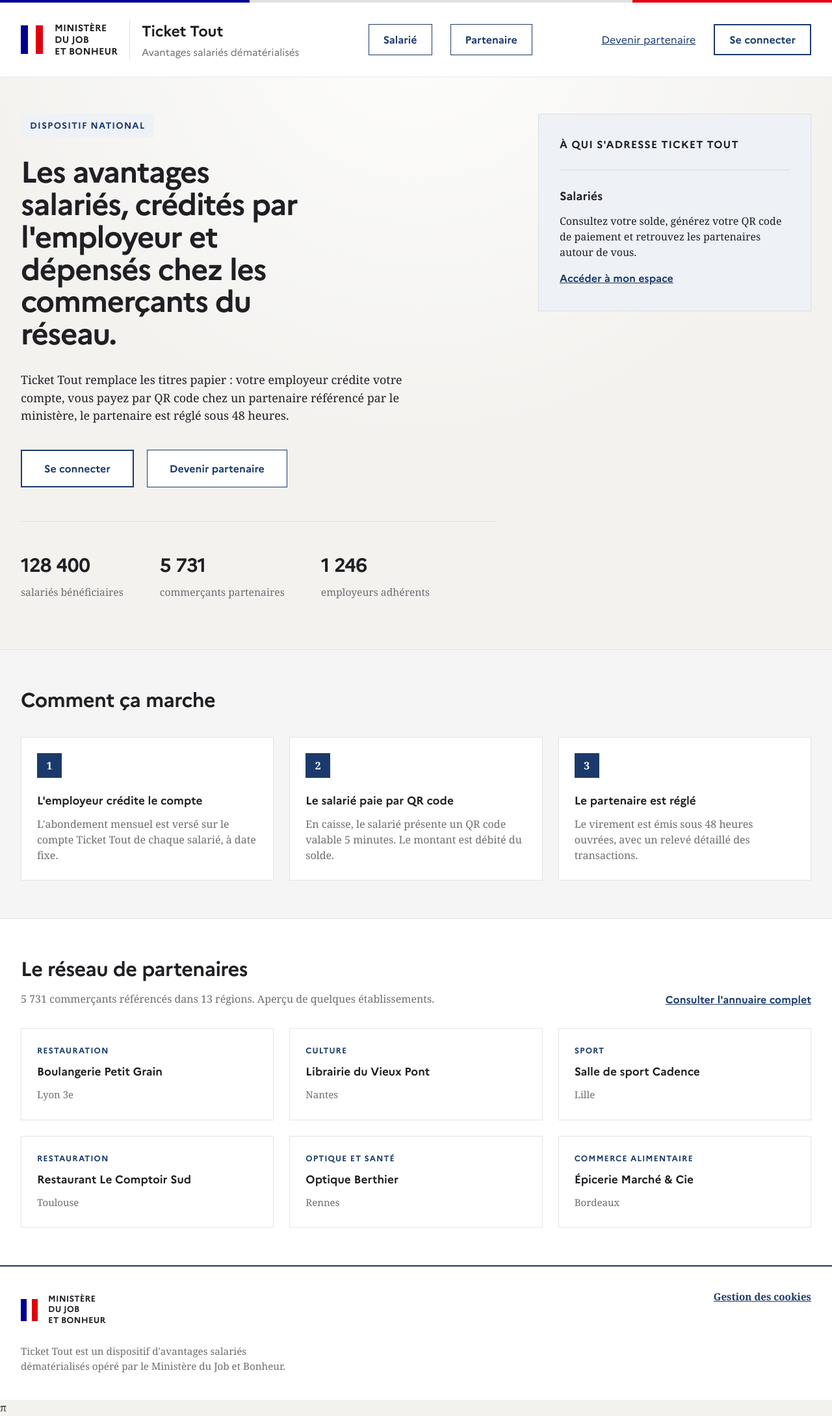
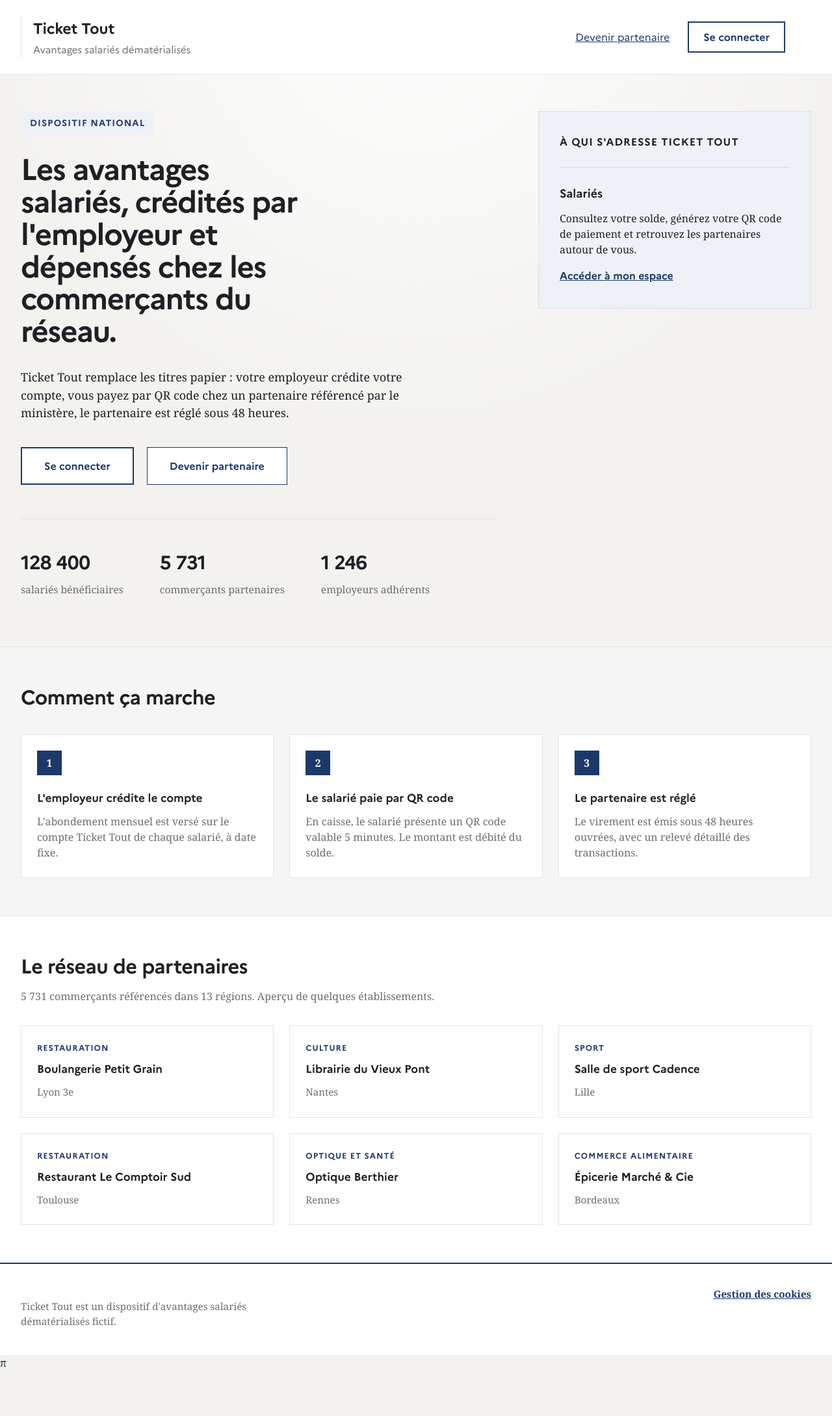
Before and after one commit to noambouillet/carte-pro, a React (Vite) app in the folder frontend/: page / in a window 1280 px wide. Shown: the whole page at 65% size. After the commit the page ends 2109 px from the top, so only its background shows below. Built offline with nearby package versions, Linux system fonts and the light colour scheme; a web font is replaced by a local one.

Commit message:
feat: login and logout now completely working with header changes depending on the state

```diff
--- a/frontend/src/App.tsx
+++ b/frontend/src/App.tsx
@@ -1,14 +1,14 @@
 import { useEffect, useState } from 'react'
 import './App.css'
 import './shared.css'
-import Admin from './pages/Admin.tsx'
-import CreateAccount from './pages/Register.tsx'
-import Footer from './components/Footer.tsx'
-import Header from './components/Header.tsx'
-import Home from './pages/LandingPage.tsx'
-import LoginView from './pages/Login.tsx'
-import Partner from './pages/Partner.tsx'
-import Employee from './pages/Employee.tsx'
+import Admin from './pages/Admin'
+import CreateAccount from './pages/Register'
+import Footer from './components/Footer'
+import Header from './components/Header'
+import Home from './pages/LandingPage'
+import Login from './pages/Login'
+import Partner from './pages/Partner'
+import Employee from './pages/Employee'
 
 type Screen = 'home' | 'login' | 'create' | 'employee' | 'partner' | 'admin'
 
@@ -16,6 +16,7 @@ const wideScreens: Screen[] = ['home', 'employee', 'partner', 'admin']
 
 function App() {
   const [screen, setScreen] = useState<Screen>('home')
+  const [isLoggedIn, setIsLoggedIn] = useState(false)
 
   useEffect(() => {
     window.scrollTo(0, 0)
@@ -30,6 +31,11 @@ function App() {
         onAdmin={() => setScreen('admin')}
         onBecomePartner={() => setScreen('create')}
         onLogin={() => setScreen('login')}
+        isLoggedIn={isLoggedIn}
+        onLogout={() => {
+          setIsLoggedIn(false)
+          setScreen('home')
+        }}
       />
 
       <main
@@ -42,12 +48,30 @@ function App() {
         {screen === 'home' && (
           <Home
             onLogin={() => setScreen('login')}
-            onPartner={() => setScreen('login')}
+            onBecomePartner={() => setScreen('create')}
+            onEmployee={() => setScreen('employee')}
+            onAdmin={() => setScreen('admin')}
+            onPartner={() => setScreen('partner')}
+            isLoggedIn={isLoggedIn}
           />
         )}
 
         {screen === 'login' && (
-          <LoginView onCreateAccount={() => setScreen('create')} />
+          <Login
+            onCreateAccount={() => setScreen('create')}
+            onLoginSuccess={(role) => {
+              if (role === 'employee') {
+                setScreen('employee')
+                setIsLoggedIn(true)
+              } else if (role === 'partner') {
+                setScreen('partner')
+                setIsLoggedIn(true)
+              } else if (role === 'admin') {
+                setScreen('admin')
+                setIsLoggedIn(true)
+              }
+            }}
+          />
         )}
 
         {screen === 'create' && (
--- a/frontend/src/api/Auth.ts
+++ b/frontend/src/api/Auth.ts
@@ -12,12 +12,12 @@ export interface LoginResponse {
 }
 
 export async function login(payload: LoginPayload): Promise<LoginResponse> {
-  const { data } = await api.post<LoginResponse>("/api/v1/auth/login", payload);
+  const { data } = await api.post<LoginResponse>("/auth/login", payload);
   return data;
 }
 
 export async function logout(): Promise<void> {
-  await api.post("/api/v1/auth/logout");
+  await api.post("/auth/logout");
 }
 
 export interface EmployeeMe {
@@ -52,6 +52,6 @@ export interface AdminMe {
 export type MeResponse = EmployeeMe | PartnerMe | AdminMe;
 
 export async function getMe(): Promise<MeResponse> {
-  const { data } = await api.get<MeResponse>("/api/v1/auth/me");
+  const { data } = await api.get<MeResponse>("/auth/me");
   return data;
 }
--- a/frontend/src/components/Footer.tsx
+++ b/frontend/src/components/Footer.tsx
@@ -9,20 +9,8 @@ function Footer() {
     <footer className="site-footer">
       <div className="site-footer-inner">
         <div className="footer-brand">
-          <div className="footer-identity">
-            <span className="brand-flag" aria-hidden="true" />
-            <span className="brand-ministry">
-              Ministère
-              <br />
-              du job
-              <br />
-              et bonheur
-            </span>
-          </div>
-
           <p className="footer-note">
-            Ticket Tout est un dispositif d&apos;avantages salariés dématérialisés
-            opéré par le Ministère du Job et Bonheur.
+            Ticket Tout est un dispositif d&apos;avantages salariés dématérialisés fictif.
           </p>
         </div>
 
--- a/frontend/src/components/Header.tsx
+++ b/frontend/src/components/Header.tsx
@@ -1,29 +1,32 @@
 import './Header.css'
+import { logout } from '../api/Auth'
 
 type HeaderProps = {
   onHome: () => void
-  onEmployee: () => void
-  onPartner: () => void
-  onAdmin: () => void
   onBecomePartner: () => void
   onLogin: () => void
+  onLogout: () => void
+  isLoggedIn: boolean
 }
 
 function Header({
   onHome,
-  onEmployee,
-  onPartner,
-  // onAdmin,
   onBecomePartner,
   onLogin,
+  onLogout,
+  isLoggedIn,
 }: HeaderProps) {
+  async function handleLogout() {
+    try {
+      await logout()
+      onLogout()
+    } catch (error) {
+      console.error('Erreur lors de la déconnexion :', error)
+    }
+  }
+
   return (
     <header className="site-header">
-      <div className="brand-rule" aria-hidden="true">
-        <span className="brand-rule-blue" />
-        <span className="brand-rule-red" />
-      </div>
-
       <div className="site-header-inner">
         <button
           className="brand"
@@ -31,14 +34,6 @@ function Header({
           onClick={onHome}
           aria-label="Ticket Tout, retour à l'accueil"
         >
-          <span className="brand-flag" aria-hidden="true" />
-          <span className="brand-ministry">
-            Ministère
-            <br />
-            du job
-            <br />
-            et bonheur
-          </span>
 
           <span className="brand-separator" aria-hidden="true" />
 
@@ -49,30 +44,24 @@ function Header({
             </span>
           </span>
         </button>
+        <nav className="site-nav site-nav-actions" aria-label="Navigation principale">
+          {!isLoggedIn && (
+            <button className="nav-link" type="button" onClick={onBecomePartner}>
+              Devenir partenaire
+            </button>
+          )}
 
-        <nav className="site-nav site-nav-roles" aria-label="Espaces">
-          <button className="nav-role-button" type="button" onClick={onEmployee}>
-            Salarié
-          </button>
-          <button
-            className="nav-role-button"
-            type="button"
-            onClick={onPartner}
-          >
-            Partenaire
-          </button>
-          {/* <button className="nav-role-button" type="button" onClick={onAdmin}>
-            Admin
-          </button> */}
-        </nav>
+          {!isLoggedIn && (
+            <button className="nav-button" type="button" onClick={onLogin}>
+              Se connecter
+            </button>
+          )}
 
-        <nav className="site-nav site-nav-actions" aria-label="Navigation principale">
-          <button className="nav-link" type="button" onClick={onBecomePartner}>
-            Devenir partenaire
-          </button>
-          <button className="nav-button" type="button" onClick={onLogin}>
-            Se connecter
-          </button>
+          {isLoggedIn && (
+            <button className="nav-button" type="button" onClick={handleLogout}>
+              Se déconnecter
+            </button>
+          )}
         </nav>
       </div>
     </header>
--- a/frontend/src/main.tsx
+++ b/frontend/src/main.tsx
@@ -1,7 +1,7 @@
 import { StrictMode } from 'react'
 import { createRoot } from 'react-dom/client'
 import './index.css'
-import Login from './App.tsx'
+import Login from './App'
 
 createRoot(document.getElementById('root')!).render(
   <StrictMode>
--- a/frontend/src/pages/LandingPage.tsx
+++ b/frontend/src/pages/LandingPage.tsx
@@ -1,9 +1,14 @@
 import './LandingPage.css'
 import { partners } from './partners'
+import { getMe } from '../api/Auth'
 
 type HomeProps = {
   onLogin: () => void
-  onPartner: () => void
+  onBecomePartner: () => void
+  onEmployee?: () => void
+  onAdmin?: () => void
+  onPartner?: () => void
+  isLoggedIn: boolean
 }
 
 const steps = [
@@ -22,7 +27,32 @@ const steps = [
 ]
 
 
-function Home({ onLogin, onPartner }: HomeProps) {
+
+function Home({ onLogin, onBecomePartner, onEmployee, onAdmin, onPartner, isLoggedIn }: HomeProps) {
+  async function handleAccessPersonalSpace() {
+    try {
+      const response = await getMe()
+
+      if (response && response.role) {
+        if (response.role === 'employee' && onEmployee) {
+          onEmployee()
+        } else if (response.role === 'partner' && onPartner) {
+          onPartner()
+        } else if (response.role === 'admin' && onAdmin) {
+          onAdmin()
+        } else {
+          console.error('Unknown role:', response.role)
+          onLogin()
+        }
+      } else {
+        onLogin()
+      }
+    } catch (error) {
+      console.error('Error fetching user:', error)
+      onLogin()
+    }
+  }
+
   return (
     <>
       <div className="home">
@@ -40,18 +70,20 @@ function Home({ onLogin, onPartner }: HomeProps) {
             ministère, le partenaire est réglé sous 48 heures.
           </p>
 
-          <div className="home-actions">
+          {!isLoggedIn && (
+            <div className="home-actions">
             <button className="action-primary" type="button" onClick={onLogin}>
               Se connecter
             </button>
             <button
               className="action-secondary"
               type="button"
-              onClick={onPartner}
+              onClick={onBecomePartner}
             >
               Devenir partenaire
             </button>
           </div>
+          )}
 
           <dl className="home-stats">
             <div className="stat">
@@ -80,7 +112,10 @@ function Home({ onLogin, onPartner }: HomeProps) {
               Consultez votre solde, générez votre QR code de paiement et
               retrouvez les partenaires autour de vous.
             </p>
-            <button className="aside-link" type="button" onClick={onLogin}>
+            <button className="aside-link"
+              type="button"
+              onClick={handleAccessPersonalSpace}
+            >
               Accéder à mon espace
             </button>
           </div>
@@ -119,9 +154,6 @@ function Home({ onLogin, onPartner }: HomeProps) {
                 établissements.
               </p>
             </div>
-            <button className="band-link" type="button" onClick={onPartner}>
-              Consulter l&apos;annuaire complet
-            </button>
           </div>
 
           <ul className="partner-grid">
--- a/frontend/src/pages/Login.tsx
+++ b/frontend/src/pages/Login.tsx
@@ -1,20 +1,30 @@
 import './Login.css'
 import { useState } from 'react'
-import { login } from '../api/Login'
+import { login } from '../api/Auth'
 
 type LoginProps = {
   onCreateAccount: () => void
+  onLoginSuccess: (role: string) => void
 }
 
-function Login({ onCreateAccount }: LoginProps) {
+function Login({ onCreateAccount, onLoginSuccess }: LoginProps) {
   const [email, setEmail] = useState('')
   const [password, setPassword] = useState('')
 
   const handleSubmit = async (event: React.FormEvent) => {
     event.preventDefault()
     try {
-      const response = await login(email, password)
+      const response = await login({ email, password })
       console.log('Login successful:', response)
+      if (response.role === 'employee') {
+        onLoginSuccess('employee')
+      } else if (response.role === 'partner') {
+        onLoginSuccess('partner')
+      } else if (response.role === 'admin') {
+        onLoginSuccess('admin')
+      } else {
+        console.error('Unknown role:', response.role)
+      }
     } catch (error) {
       console.error('Login failed:', error)
     }
```
Also changed, not shown: frontend/src/api/Employee.ts (+4 -4 lines).
